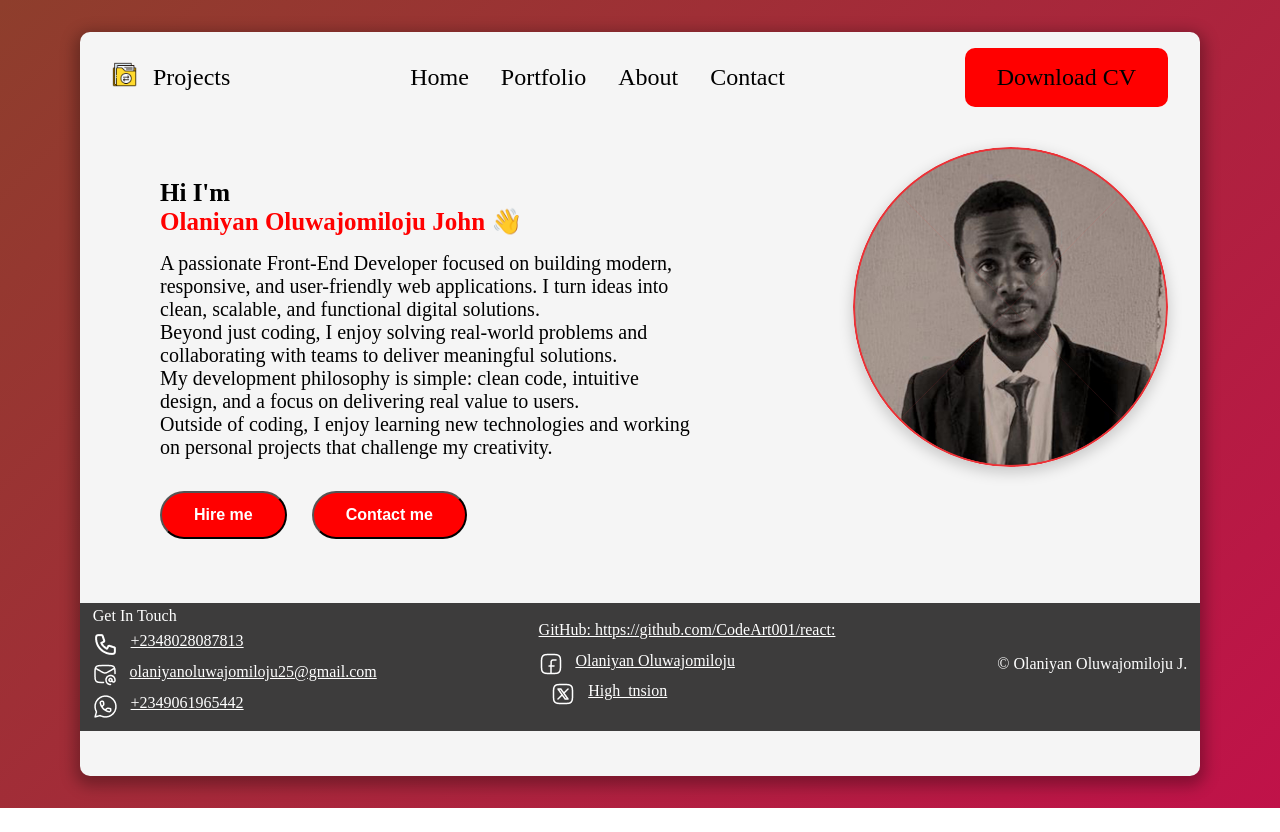
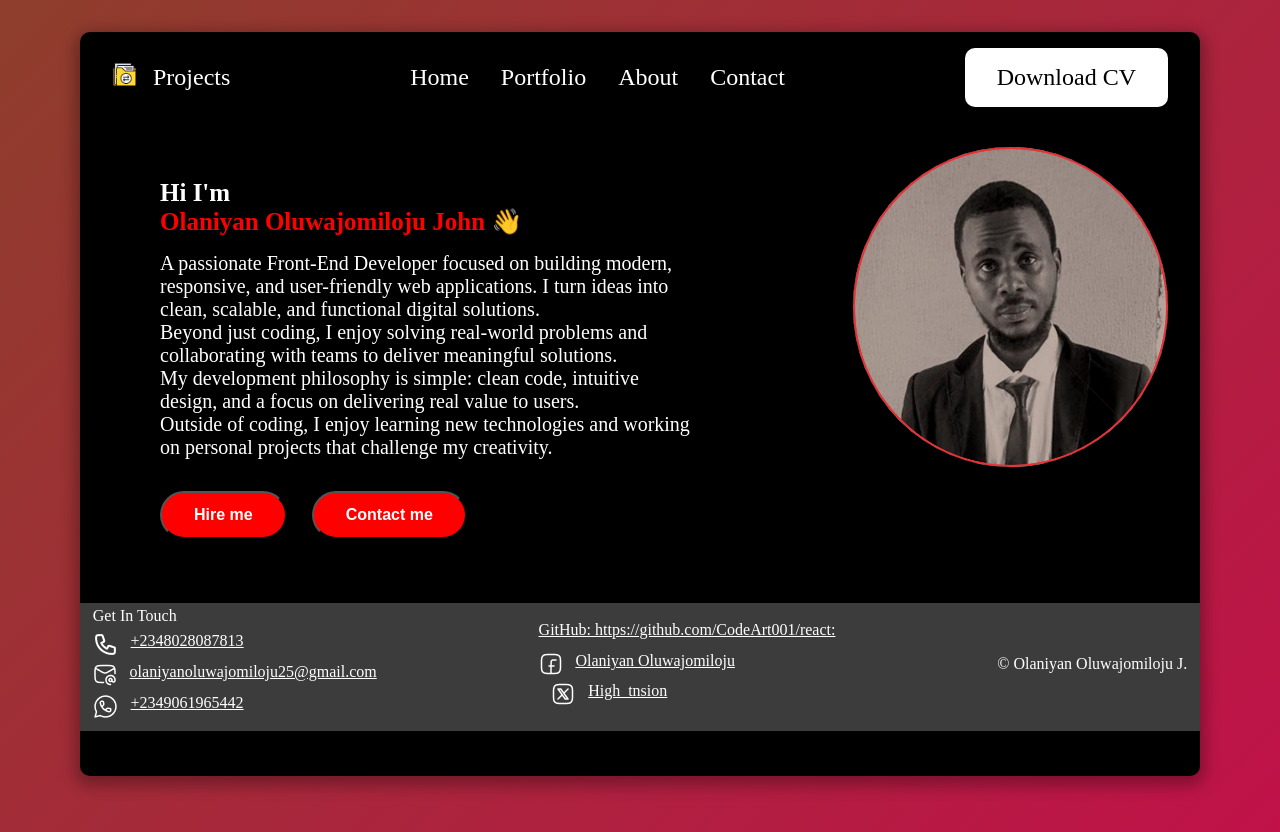
Before and after one commit to CodeArt001/PORTFOLIO, a React (Vite) app: page / in a window 1280 px wide. Before the commit the page ends 808 px from the top, so only its background shows below. Built offline with nearby package versions, Linux system fonts and the light colour scheme.

Commit message:
initial commit

```diff
--- a/src/component/Home.jsx
+++ b/src/component/Home.jsx
@@ -1,9 +1,11 @@
 import React from "react";
 import { Link } from "react-router-dom";
 import myPhoto from "../assets/images/Untitled-1.jpg";
+import Herosection from "./Herosection";
 
 const Home = () => {
   return (
+    <div className="page">
       <div className="container">
         <div className="main-container">
           <p className="Home-container fade-zoom-in">
@@ -19,8 +21,8 @@ const Home = () => {
             collaborating with teams to deliver meaningful solutions.{" "}
           </p>
           <p className="extra-paragraph">
-          My development philosophy is simple: clean code, intuitive design, and
-          a focus on delivering real value to users.
+            My development philosophy is simple: clean code, intuitive design,
+            and a focus on delivering real value to users.
           </p>
           <p className="extra-paragraph">
             Outside of coding, I enjoy learning new technologies and working on
@@ -38,6 +40,8 @@ const Home = () => {
         </div>
         <img src={myPhoto} alt="ownerImage" className="image" />
       </div>
+      {/* <Herosection /> */}
+    </div>
   );
 };
 
--- a/src/index.css
+++ b/src/index.css
@@ -8,11 +8,11 @@ body {
   background-image: linear-gradient(135deg, #8e3e2c 0%, #c01249 100%);
   background-repeat: no-repeat;
   background-size: cover;
-  height: auto;
+  min-height: 100vh;
 }
 
 .nav-container {
-  background-color: whitesmoke;
+  background-color: black;
   /* padding-left: 2rem;
   padding-right: 2rem;
   padding-top: 3rem;
@@ -45,6 +45,7 @@ body {
   list-style: none;
   animation: woodgrain 10s ease infinite;
   transition: all 0.7s;
+  color: white;
 }
 .nav-left-link {
   text-decoration: none;
@@ -54,7 +55,7 @@ body {
   color: red;
 }
 .navlink {
-  color: black;
+  color: white;
   text-decoration-line: none;
   cursor: pointer;
 }
@@ -72,7 +73,7 @@ body {
   justify-content: space-between;
 }
 .download {
-  background-color: red;
+  background-color: white;
   padding: 1rem 2rem;
   border-radius: 10px;
 }
@@ -86,7 +87,7 @@ body {
 }
 
 .Home-container {
-  color: black;
+  color: white;
   font-size: 25px;
   font-weight: bold;
 }
@@ -97,6 +98,7 @@ body {
 .about-container {
   margin-top: 1rem;
   font-size: 20px;
+  color: white;
 }
 .hire-button {
   inset: all;
@@ -217,6 +219,7 @@ body {
   margin: 0.5rem 5rem;
   font-size: 1.1rem;
   margin-top: 2rem;
+  color: white;
 }
 .contact-section {
   display: grid;
@@ -306,6 +309,10 @@ body {
 }
 .highlight {
   color: red;
+}
+.page {
+  display: flex;
+  flex-direction: column;
 }
 @keyframes woodgrain {
   0% {
@@ -578,4 +585,5 @@ body {
 .extra-paragraph {
   /* margin-top: 1rem; */
   font-size: 20px;
+  color: white;
 }
```
Lines whose indentation alone changed are shown as unchanged.
